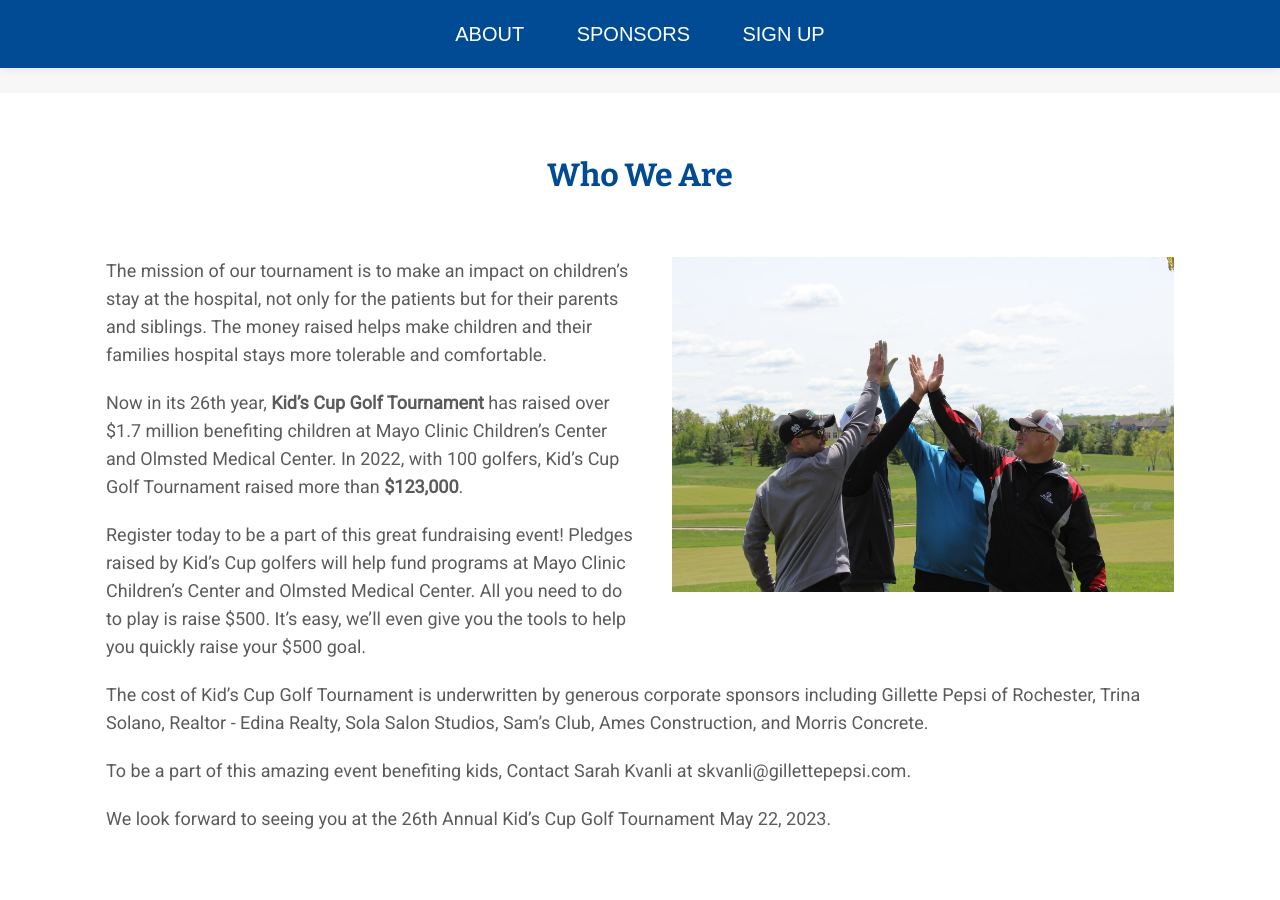
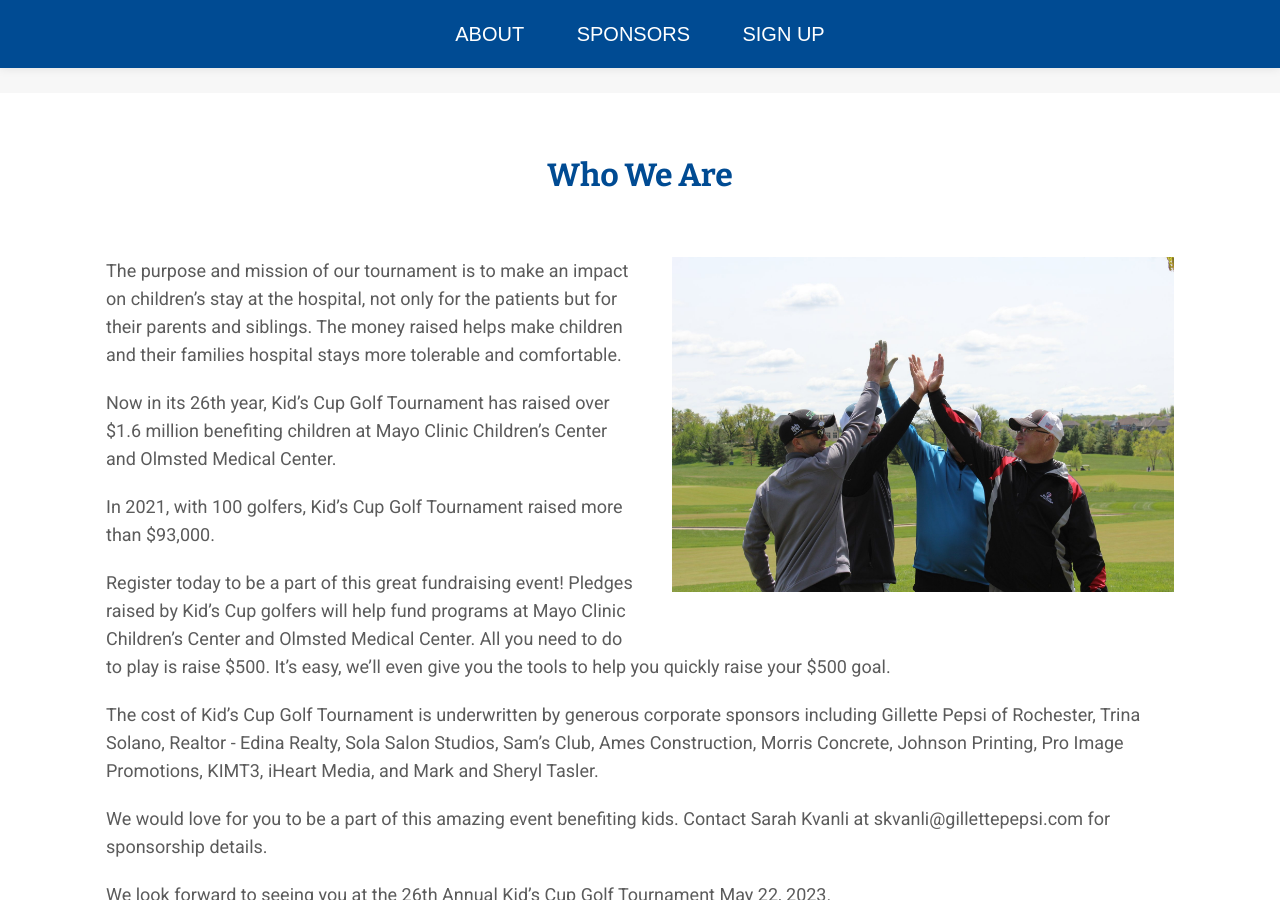
Before and after one commit to kidscuprochester/kidscuprochester.github.io, a Jekyll site: the page built from index.md, in a window 1280 px wide and 900 px high, scrolled down 1165 px. Built offline with Jekyll 4.4.1, drawn with Linux system fonts in a browser that asks for light colours; nearby versions of some CDN libraries; some of the changed text lies outside the part shown.

Commit message:
Updated Config

```diff
--- a/_config.yml
+++ b/_config.yml
@@ -37,22 +37,24 @@ next_event:
   location: Somerby Golf Club
   directions_url: https://www.google.com/maps/dir//''/@44.0477542,-92.6697751,13z/data=!4m8!4m7!1m0!1m5!1m1!1s0x87f742b8acef5c79:0xe0c57d3c2c3b35dd!2m2!1d-92.6347557!2d44.0476979
 who_we_are:
-  text: "The mission of our tournament is to make an impact on children’s stay at
-    the hospital, not only for the patients but for their parents and siblings.  The
-    money raised helps make children and their families hospital stays more tolerable
-    and comfortable.\n\nNow in its 26th year, **Kid’s Cup Golf Tournament** has raised
-    over $1.7 million benefiting children at Mayo Clinic Children’s Center and Olmsted
-    Medical Center.  In 2022, with 100 golfers, Kid’s Cup Golf Tournament raised more
-    than **$123,000**.\n\nRegister today to be a part of this great fundraising event!
-    \ Pledges raised by Kid's Cup golfers will help fund programs at Mayo Clinic Children’s
-    Center and Olmsted Medical Center.  All you need to do to play is raise $500.
-    \ It's easy, we'll even give you the tools to help you quickly raise your $500
-    goal. \n\nThe cost of Kid’s Cup Golf Tournament is underwritten by generous corporate
-    sponsors including Gillette Pepsi of Rochester, Trina Solano, Realtor - Edina
-    Realty, Sola Salon Studios, Sam’s Club, Ames Construction, and Morris Concrete.
-    \n\nTo be a part of this amazing event benefiting kids, Contact Sarah Kvanli at
-    skvanli@gillettepepsi.com. \n\nWe look forward to seeing you at the 26th Annual
-    Kid’s Cup Golf Tournament May 22, 2023.\n"
+  text: "The purpose and mission of our tournament is to make an impact on children’s
+    stay at the hospital, not only for the patients but for their parents and siblings.
+    \ The money raised helps make children and their families hospital stays more
+    tolerable and comfortable.\n\nNow in its 26th year, Kid’s Cup Golf Tournament
+    has raised over $1.6 million benefiting children at Mayo Clinic Children’s Center
+    and Olmsted Medical Center. \n\nIn 2021, with 100 golfers, Kid’s Cup Golf Tournament
+    raised more than $93,000.\n\nRegister today to be a part of this great fundraising
+    event!  Pledges raised by Kid's Cup golfers will help fund programs at Mayo Clinic
+    Children’s Center and Olmsted Medical Center.  All you need to do to play is raise
+    $500.  It's easy, we'll even give you the tools to help you quickly raise your
+    $500 goal. \n\nThe cost of Kid’s Cup Golf Tournament is underwritten by generous
+    corporate sponsors including Gillette Pepsi of Rochester, Trina Solano, Realtor
+    - Edina Realty, Sola Salon Studios, Sam’s Club, Ames Construction, Morris Concrete,
+    Johnson Printing, Pro Image Promotions, KIMT3, iHeart Media, and Mark and Sheryl
+    Tasler.\n\nWe would love for you to be a part of this amazing event benefiting
+    kids.  Contact Sarah Kvanli at skvanli@gillettepepsi.com for sponsorship details.
+    \n\nWe look forward to seeing you at the 26th Annual Kid’s Cup Golf Tournament
+    May 22, 2023.\n\nFor questions, please contact Sarah Kvanli, skvanli@gillettepepsi.com"
   image: "/uploads/Team%20High%20Five-54a5d6.jpg"
 whats_new:
   text: "The tournament will be held at [Somerby Golf Club](http://www.somerby.com),
@@ -99,6 +101,10 @@ corporate_sponsors:
 - image: "/uploads/Morris%20Concrete.png"
   name: Morris Concrete, Inc.
   link: https://www.facebook.com/pages/Morris-Concrete/164999316859681
+event_sponsors:
+  image: "/uploads/Morris%20Concrete.png"
+  name: Morris Concrete, Inc.
+  link: https://www.facebook.com/pages/Morris-Concrete/164999316859681
 marketing_sponsors:
 - image: "/uploads/pro_image_logo.png"
   name: Pro Image
```
